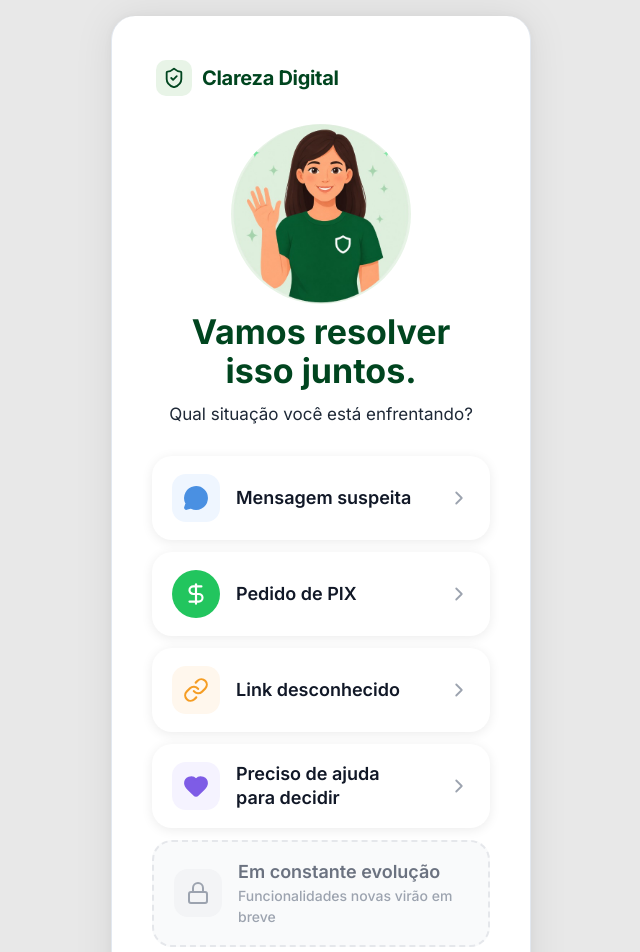
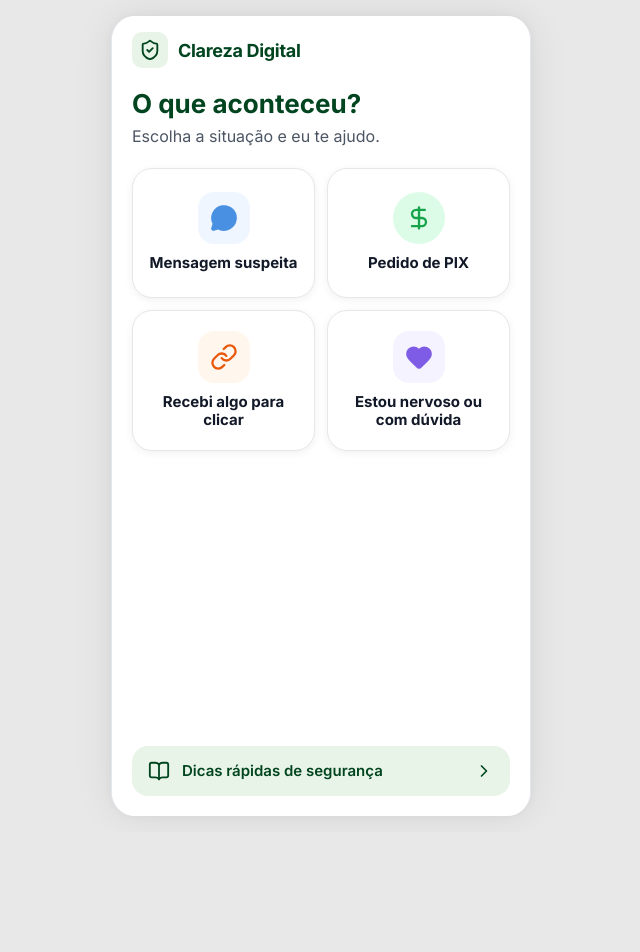
Before and after one commit to ltr-ops/clareza_digital_ihc, a React (Vite) app: page / in a window 1280 px wide. Shown: the top 952 px of the page, without its empty margins (319-959 px from the left). After the commit the page ends 832 px from the top, so only its background shows below. Built offline with nearby package versions, Linux system fonts and the light colour scheme.

Commit message:
Reestruturação da tela inicial com foco em IHC (zero-scroll, 2x2 grid)

```diff
--- a/src/ClarezaDigital.jsx
+++ b/src/ClarezaDigital.jsx
@@ -18,7 +18,6 @@ import {
   BookOpen,
   MessageCircle,
   DollarSign,
-  Lock,
 } from 'lucide-react'
 
 /* ═══════════════════════════════════════════════
@@ -318,407 +317,288 @@ const ClarezaDigital = () => {
   const renderSplash = () => null
 
   // ════════════════════════════════════
-  //  TELA 1 — MENU PRINCIPAL (fiel à imagem de referência)
+  //  TELA 1 — MENU PRINCIPAL (zero-scroll, 2×2 grid)
   // ════════════════════════════════════
   const renderMenu = () => (
     <div
       className="animate-fadeIn"
-      style={{ backgroundColor: '#FFFFFF', minHeight: '100dvh' }}
+      style={{
+        backgroundColor: '#FFFFFF',
+        minHeight: '100dvh',
+        display: 'flex',
+        flexDirection: 'column',
+      }}
     >
-      {/* ── HEADER: escudo + nome + ícone info ── */}
+      {/* ── HEADER: escudo + nome ── */}
       <div
         style={{
           display: 'flex',
           alignItems: 'center',
-          justifyContent: 'space-between',
-          padding: '20px 24px 12px',
+          gap: '10px',
+          padding: '16px 20px 8px',
         }}
       >
-        <div style={{ display: 'flex', alignItems: 'center', gap: '10px' }}>
-          {/* Ícone escudo verde */}
+        <div
+          style={{
+            width: '36px',
+            height: '36px',
+            backgroundColor: '#e8f4e7',
+            borderRadius: '10px',
+            display: 'flex',
+            alignItems: 'center',
+            justifyContent: 'center',
+            flexShrink: 0,
+          }}
+        >
+          <ShieldCheck size={22} style={{ color: '#00451f' }} aria-hidden="true" />
+        </div>
+        <span
+          style={{
+            fontSize: '18px',
+            fontWeight: '700',
+            color: '#00451f',
+            letterSpacing: '-0.3px',
+          }}
+        >
+          Clareza Digital
+        </span>
+      </div>
+
+      {/* ── SAUDAÇÃO E ORIENTAÇÃO ── */}
+      <div style={{ padding: '12px 20px 0' }}>
+        <h1
+          style={{
+            fontSize: '26px',
+            fontWeight: '800',
+            color: '#00451f',
+            lineHeight: '1.2',
+            margin: '0 0 6px',
+          }}
+        >
+          O que aconteceu?
+        </h1>
+        <p
+          style={{
+            fontSize: '16px',
+            color: '#4B5563',
+            lineHeight: '1.4',
+            margin: 0,
+          }}
+        >
+          Escolha a situação e eu te ajudo.
+        </p>
+      </div>
+
+      {/* ── GRID 2×2 DE AÇÕES PRINCIPAIS ── */}
+      <div
+        style={{
+          display: 'grid',
+          gridTemplateColumns: '1fr 1fr',
+          gap: '12px',
+          padding: '20px 20px 12px',
+          flex: 1,
+          alignContent: 'start',
+        }}
+      >
+        {/* Card 1 — Mensagem suspeita */}
+        <button
+          onClick={() => irParaTela('mensagem')}
+          aria-label="Recebi uma mensagem suspeita"
+          id="btn-mensagem-suspeita"
+          style={{
+            display: 'flex',
+            flexDirection: 'column',
+            alignItems: 'center',
+            justifyContent: 'center',
+            gap: '10px',
+            padding: '20px 12px',
+            backgroundColor: '#ffffff',
+            border: '1.5px solid #e5e7eb',
+            borderRadius: '20px',
+            boxShadow: '0 2px 8px rgba(0,0,0,0.06)',
+            cursor: 'pointer',
+            textAlign: 'center',
+            minHeight: '130px',
+            transition: 'box-shadow 200ms ease, border-color 200ms ease, transform 150ms ease',
+          }}
+          onMouseEnter={e => { e.currentTarget.style.boxShadow = '0 4px 16px rgba(74,144,226,0.18)'; e.currentTarget.style.borderColor = '#93bbf0' }}
+          onMouseLeave={e => { e.currentTarget.style.boxShadow = '0 2px 8px rgba(0,0,0,0.06)'; e.currentTarget.style.borderColor = '#e5e7eb' }}
+        >
           <div
             style={{
-              width: '36px',
-              height: '36px',
-              backgroundColor: '#e8f4e7',
-              borderRadius: '10px',
+              width: '52px',
+              height: '52px',
+              borderRadius: '16px',
+              backgroundColor: '#eff6ff',
               display: 'flex',
               alignItems: 'center',
               justifyContent: 'center',
             }}
           >
-            <ShieldCheck size={22} style={{ color: '#00451f' }} aria-hidden="true" />
-          </div>
-          {/* Texto Clareza Digital */}
+            <MessageCircle size={28} style={{ color: '#4a90e2' }} fill="#4a90e2" aria-hidden="true" />
+          </div>
           <span
             style={{
-              fontSize: '20px',
+              fontSize: '15px',
               fontWeight: '700',
-              color: '#00451f',
-              letterSpacing: '-0.3px',
+              color: '#111827',
+              lineHeight: '1.25',
             }}
           >
-            Clareza Digital
+            Mensagem{'\n'}suspeita
           </span>
-        </div>
-      </div>
-
-      {/* ── ILUSTRAÇÃO: círculo verde claro + imagem da mulher ── */}
-      <div
-        style={{
-          display: 'flex',
-          justifyContent: 'center',
-          marginTop: '16px',
-          marginBottom: '8px',
-        }}
-      >
-        <div
+        </button>
+
+        {/* Card 2 — Pedido de PIX */}
+        <button
+          onClick={() => irParaTela('pix')}
+          aria-label="Recebi um pedido de PIX"
+          id="btn-pedido-pix"
           style={{
-            width: '180px',
-            height: '180px',
-            borderRadius: '50%',
-            backgroundColor: '#e8f4e7',
             display: 'flex',
+            flexDirection: 'column',
             alignItems: 'center',
             justifyContent: 'center',
-            overflow: 'hidden',
-            position: 'relative',
+            gap: '10px',
+            padding: '20px 12px',
+            backgroundColor: '#ffffff',
+            border: '1.5px solid #e5e7eb',
+            borderRadius: '20px',
+            boxShadow: '0 2px 8px rgba(0,0,0,0.06)',
+            cursor: 'pointer',
+            textAlign: 'center',
+            minHeight: '130px',
+            transition: 'box-shadow 200ms ease, border-color 200ms ease, transform 150ms ease',
           }}
+          onMouseEnter={e => { e.currentTarget.style.boxShadow = '0 4px 16px rgba(34,197,94,0.18)'; e.currentTarget.style.borderColor = '#86efac' }}
+          onMouseLeave={e => { e.currentTarget.style.boxShadow = '0 2px 8px rgba(0,0,0,0.06)'; e.currentTarget.style.borderColor = '#e5e7eb' }}
         >
-          <img
-            src="/assistente.png"
-            alt="Assistente digital sorrindo e acenando"
-            style={{
-              width: '240px',
-              height: '240px',
-              objectFit: 'contain',
-              position: 'absolute',
-              bottom: '-29px', // Altere aqui: valores mais negativos jogam a imagem mais para baixo
-              left: '50%',
-              transform: 'translateX(-50%)',
-            }}
-          />
-          {/* Estrelinhas decorativas */}
-          <span
-            style={{
-              position: 'absolute',
-              top: '18px',
-              left: '18px',
-              fontSize: '14px',
-              color: '#4ade80',
-              opacity: 0.7,
-            }}
-          >✦</span>
-          <span
-            style={{
-              position: 'absolute',
-              top: '22px',
-              right: '20px',
-              fontSize: '10px',
-              color: '#4ade80',
-              opacity: 0.6,
-            }}
-          >✦</span>
-        </div>
-      </div>
-
-      {/* ── TÍTULO E SUBTÍTULO ── */}
-      <div style={{ padding: '0 28px', textAlign: 'center', marginBottom: '28px' }}>
-        <h1
-          style={{
-            fontSize: '34px',
-            fontWeight: '800',
-            color: '#00451f',
-            lineHeight: '1.15',
-            margin: '0 0 12px',
-          }}
-        >
-          Vamos resolver{' '}<br />isso juntos.
-        </h1>
-        <p
-          style={{
-            fontSize: '17px',
-            color: '#1f2937',
-            lineHeight: '1.5',
-            margin: 0,
-          }}
-        >
-          Qual situação você está enfrentando?
-        </p>
-      </div>
-
-      {/* ── 4 CARDS DE OPÇÕES ── */}
-      <div
-        style={{
-          display: 'flex',
-          flexDirection: 'column',
-          gap: '12px',
-          padding: '0 20px',
-          marginBottom: '20px',
-        }}
-      >
-        {/* Card 1 — Mensagem suspeita */}
-        <button
-          onClick={() => irParaTela('mensagem')}
-          aria-label="Analisar mensagem suspeita"
-          id="btn-mensagem-suspeita"
-          style={{
-            display: 'flex',
-            alignItems: 'center',
-            gap: '16px',
-            padding: '18px 20px',
-            backgroundColor: '#ffffff',
-            border: 'none',
-            borderRadius: '20px',
-            boxShadow: '0 2px 12px rgba(0,0,0,0.08)',
-            cursor: 'pointer',
-            textAlign: 'left',
-            minHeight: '76px',
-            transition: 'box-shadow 200ms ease, transform 150ms ease',
-          }}
-          onMouseEnter={e => e.currentTarget.style.boxShadow = '0 4px 20px rgba(0,0,0,0.13)'}
-          onMouseLeave={e => e.currentTarget.style.boxShadow = '0 2px 12px rgba(0,0,0,0.08)'}
-        >
-          {/* Ícone azul - balão de conversa */}
           <div
             style={{
-              width: '48px',
-              height: '48px',
-              borderRadius: '14px',
-              backgroundColor: '#eff6ff',
+              width: '52px',
+              height: '52px',
+              borderRadius: '50%',
+              backgroundColor: '#dcfce7',
               display: 'flex',
               alignItems: 'center',
               justifyContent: 'center',
-              flexShrink: 0,
             }}
           >
-            <MessageCircle size={26} style={{ color: '#4a90e2' }} fill="#4a90e2" aria-hidden="true" />
+            <DollarSign size={28} style={{ color: '#16a34a' }} aria-hidden="true" />
           </div>
           <span
             style={{
-              flex: 1,
-              fontSize: '18px',
-              fontWeight: '600',
+              fontSize: '15px',
+              fontWeight: '700',
               color: '#111827',
-              lineHeight: '1.3',
+              lineHeight: '1.25',
             }}
           >
-            Mensagem suspeita
+            Pedido{'\n'}de PIX
           </span>
-          <ChevronRight size={22} style={{ color: '#9ca3af', flexShrink: 0 }} aria-hidden="true" />
         </button>
 
-        {/* Card 2 — Pedido de PIX */}
-        <button
-          onClick={() => irParaTela('pix')}
-          aria-label="Verificar pedido de PIX"
-          id="btn-pedido-pix"
-          style={{
-            display: 'flex',
-            alignItems: 'center',
-            gap: '16px',
-            padding: '18px 20px',
-            backgroundColor: '#ffffff',
-            border: 'none',
-            borderRadius: '20px',
-            boxShadow: '0 2px 12px rgba(0,0,0,0.08)',
-            cursor: 'pointer',
-            textAlign: 'left',
-            minHeight: '76px',
-            transition: 'box-shadow 200ms ease, transform 150ms ease',
-          }}
-          onMouseEnter={e => e.currentTarget.style.boxShadow = '0 4px 20px rgba(0,0,0,0.13)'}
-          onMouseLeave={e => e.currentTarget.style.boxShadow = '0 2px 12px rgba(0,0,0,0.08)'}
-        >
-          {/* Ícone verde - cifrão */}
-          <div
-            style={{
-              width: '48px',
-              height: '48px',
-              borderRadius: '50%',
-              backgroundColor: '#22c55e',
-              display: 'flex',
-              alignItems: 'center',
-              justifyContent: 'center',
-              flexShrink: 0,
-            }}
-          >
-            <DollarSign size={26} style={{ color: '#ffffff' }} aria-hidden="true" />
-          </div>
-          <span
-            style={{
-              flex: 1,
-              fontSize: '18px',
-              fontWeight: '600',
-              color: '#111827',
-              lineHeight: '1.3',
-            }}
-          >
-            Pedido de PIX
-          </span>
-          <ChevronRight size={22} style={{ color: '#9ca3af', flexShrink: 0 }} aria-hidden="true" />
-        </button>
-
-        {/* Card 3 — Link desconhecido */}
+        {/* Card 3 — Recebi algo para clicar */}
         <button
           onClick={() => irParaTela('link')}
-          aria-label="Verificar link desconhecido"
+          aria-label="Recebi algo para clicar e tenho dúvida"
           id="btn-link-desconhecido"
           style={{
             display: 'flex',
+            flexDirection: 'column',
             alignItems: 'center',
-            gap: '16px',
-            padding: '18px 20px',
+            justifyContent: 'center',
+            gap: '10px',
+            padding: '20px 12px',
             backgroundColor: '#ffffff',
-            border: 'none',
+            border: '1.5px solid #e5e7eb',
             borderRadius: '20px',
-            boxShadow: '0 2px 12px rgba(0,0,0,0.08)',
+            boxShadow: '0 2px 8px rgba(0,0,0,0.06)',
             cursor: 'pointer',
-            textAlign: 'left',
-            minHeight: '76px',
-            transition: 'box-shadow 200ms ease, transform 150ms ease',
+            textAlign: 'center',
+            minHeight: '130px',
+            transition: 'box-shadow 200ms ease, border-color 200ms ease, transform 150ms ease',
           }}
-          onMouseEnter={e => e.currentTarget.style.boxShadow = '0 4px 20px rgba(0,0,0,0.13)'}
-          onMouseLeave={e => e.currentTarget.style.boxShadow = '0 2px 12px rgba(0,0,0,0.08)'}
+          onMouseEnter={e => { e.currentTarget.style.boxShadow = '0 4px 16px rgba(245,157,35,0.18)'; e.currentTarget.style.borderColor = '#fdba74' }}
+          onMouseLeave={e => { e.currentTarget.style.boxShadow = '0 2px 8px rgba(0,0,0,0.06)'; e.currentTarget.style.borderColor = '#e5e7eb' }}
         >
-          {/* Ícone laranja - corrente/link */}
           <div
             style={{
-              width: '48px',
-              height: '48px',
-              borderRadius: '14px',
+              width: '52px',
+              height: '52px',
+              borderRadius: '16px',
               backgroundColor: '#fff7ed',
               display: 'flex',
               alignItems: 'center',
               justifyContent: 'center',
-              flexShrink: 0,
             }}
           >
-            <LinkIcon size={26} style={{ color: '#f59d23' }} aria-hidden="true" />
+            <LinkIcon size={28} style={{ color: '#ea580c' }} aria-hidden="true" />
           </div>
           <span
             style={{
-              flex: 1,
-              fontSize: '18px',
-              fontWeight: '600',
+              fontSize: '15px',
+              fontWeight: '700',
               color: '#111827',
-              lineHeight: '1.3',
+              lineHeight: '1.25',
             }}
           >
-            Link desconhecido
+            Recebi algo{'\n'}para clicar
           </span>
-          <ChevronRight size={22} style={{ color: '#9ca3af', flexShrink: 0 }} aria-hidden="true" />
         </button>
 
-        {/* Card 4 — Preciso de ajuda para decidir */}
+        {/* Card 4 — Estou nervoso ou com dúvida */}
         <button
           onClick={() => irParaTela('calma')}
-          aria-label="Preciso de ajuda para decidir"
+          aria-label="Estou nervoso ou com dúvida"
           id="btn-ajuda-decidir"
           style={{
             display: 'flex',
+            flexDirection: 'column',
             alignItems: 'center',
-            gap: '16px',
-            padding: '18px 20px',
+            justifyContent: 'center',
+            gap: '10px',
+            padding: '20px 12px',
             backgroundColor: '#ffffff',
-            border: 'none',
+            border: '1.5px solid #e5e7eb',
             borderRadius: '20px',
-            boxShadow: '0 2px 12px rgba(0,0,0,0.08)',
+            boxShadow: '0 2px 8px rgba(0,0,0,0.06)',
             cursor: 'pointer',
-            textAlign: 'left',
-            minHeight: '76px',
-            transition: 'box-shadow 200ms ease, transform 150ms ease',
+            textAlign: 'center',
+            minHeight: '130px',
+            transition: 'box-shadow 200ms ease, border-color 200ms ease, transform 150ms ease',
           }}
-          onMouseEnter={e => e.currentTarget.style.boxShadow = '0 4px 20px rgba(0,0,0,0.13)'}
-          onMouseLeave={e => e.currentTarget.style.boxShadow = '0 2px 12px rgba(0,0,0,0.08)'}
+          onMouseEnter={e => { e.currentTarget.style.boxShadow = '0 4px 16px rgba(126,92,230,0.18)'; e.currentTarget.style.borderColor = '#c4b5fd' }}
+          onMouseLeave={e => { e.currentTarget.style.boxShadow = '0 2px 8px rgba(0,0,0,0.06)'; e.currentTarget.style.borderColor = '#e5e7eb' }}
         >
-          {/* Ícone roxo - coração */}
           <div
             style={{
-              width: '48px',
-              height: '48px',
-              borderRadius: '14px',
+              width: '52px',
+              height: '52px',
+              borderRadius: '16px',
               backgroundColor: '#f5f3ff',
               display: 'flex',
               alignItems: 'center',
               justifyContent: 'center',
-              flexShrink: 0,
             }}
           >
-            <Heart size={26} style={{ color: '#7e5ce6' }} fill="#7e5ce6" aria-hidden="true" />
+            <Heart size={28} style={{ color: '#7e5ce6' }} fill="#7e5ce6" aria-hidden="true" />
           </div>
           <span
             style={{
-              flex: 1,
-              fontSize: '18px',
-              fontWeight: '600',
+              fontSize: '15px',
+              fontWeight: '700',
               color: '#111827',
-              lineHeight: '1.3',
+              lineHeight: '1.25',
             }}
           >
-            Preciso de ajuda{' '}<br />para decidir
+            Estou nervoso{'\n'}ou com dúvida
           </span>
-          <ChevronRight size={22} style={{ color: '#9ca3af', flexShrink: 0 }} aria-hidden="true" />
         </button>
-
-        {/* Card 5 — Em constante evolução */}
-        <div
-          style={{
-            display: 'flex',
-            alignItems: 'center',
-            gap: '16px',
-            padding: '18px 20px',
-            backgroundColor: '#f9fafb',
-            border: '2px dashed #e5e7eb',
-            borderRadius: '20px',
-            textAlign: 'left',
-            minHeight: '76px',
-          }}
-        >
-          {/* Ícone cinza - cadeado de bloqueio */}
-          <div
-            style={{
-              width: '48px',
-              height: '48px',
-              borderRadius: '14px',
-              backgroundColor: '#f3f4f6',
-              display: 'flex',
-              alignItems: 'center',
-              justifyContent: 'center',
-              flexShrink: 0,
-            }}
-          >
-            <Lock size={24} style={{ color: '#9ca3af' }} aria-hidden="true" />
-          </div>
-          <div style={{ flex: 1 }}>
-            <span
-              style={{
-                display: 'block',
-                fontSize: '18px',
-                fontWeight: '600',
-                color: '#6b7280',
-                lineHeight: '1.3',
-              }}
-            >
-              Em constante evolução
-            </span>
-            <span
-              style={{
-                display: 'block',
-                fontSize: '14px',
-                color: '#9ca3af',
-                marginTop: '2px',
-                fontWeight: '500',
-              }}
-            >
-              Funcionalidades novas virão em breve
-            </span>
-          </div>
-        </div>
       </div>
 
-      {/* ── CARD VERDE: Dicas rápidas de segurança ── */}
-      <div style={{ padding: '0 20px 32px' }}>
+      {/* ── BARRA INFERIOR: Dicas rápidas ── */}
+      <div style={{ padding: '0 20px 20px', marginTop: 'auto' }}>
         <button
           id="btn-dicas-seguranca"
           onClick={() => irParaTela('dicas')}
@@ -727,53 +607,31 @@ const ClarezaDigital = () => {
             width: '100%',
             display: 'flex',
             alignItems: 'center',
-            gap: '14px',
-            padding: '20px 20px',
+            gap: '12px',
+            padding: '14px 16px',
             backgroundColor: '#e8f4e7',
             border: 'none',
-            borderRadius: '20px',
-            boxShadow: '0 1px 6px rgba(0,0,0,0.06)',
+            borderRadius: '16px',
             cursor: 'pointer',
             textAlign: 'left',
             transition: 'box-shadow 200ms ease',
           }}
-          onMouseEnter={e => e.currentTarget.style.boxShadow = '0 4px 16px rgba(0,69,31,0.15)'}
-          onMouseLeave={e => e.currentTarget.style.boxShadow = '0 1px 6px rgba(0,0,0,0.06)'}
+          onMouseEnter={e => e.currentTarget.style.boxShadow = '0 4px 16px rgba(0,69,31,0.12)'}
+          onMouseLeave={e => e.currentTarget.style.boxShadow = 'none'}
         >
-          <div
+          <BookOpen size={22} style={{ color: '#00451f', flexShrink: 0 }} aria-hidden="true" />
+          <span
             style={{
-              flexShrink: 0,
-              display: 'flex',
-              alignItems: 'center',
-              justifyContent: 'center',
+              flex: 1,
+              fontSize: '15px',
+              fontWeight: '600',
+              color: '#00451f',
+              lineHeight: '1.3',
             }}
           >
-            <BookOpen size={30} style={{ color: '#00451f' }} aria-hidden="true" />
-          </div>
-          <div style={{ flex: 1 }}>
-            <p
-              style={{
-                fontSize: '17px',
-                fontWeight: '700',
-                color: '#00451f',
-                margin: '0 0 3px',
-                lineHeight: '1.3',
-              }}
-            >
-              Dicas rápidas de segurança
-            </p>
-            <p
-              style={{
-                fontSize: '14px',
-                color: '#1a6035',
-                margin: 0,
-                lineHeight: '1.4',
-              }}
-            >
-              Aprenda a se proteger no dia a dia.
-            </p>
-          </div>
-          <ChevronRight size={22} style={{ color: '#00451f', flexShrink: 0 }} aria-hidden="true" />
+            Dicas rápidas de segurança
+          </span>
+          <ChevronRight size={20} style={{ color: '#00451f', flexShrink: 0 }} aria-hidden="true" />
         </button>
       </div>
     </div>
@@ -1741,10 +1599,10 @@ const ClarezaDigital = () => {
         fontFamily: "'Inter', system-ui, -apple-system, sans-serif",
       }}
     >
-      {/* Conteúdo com padding responsivo, exceto splash que é full */}
+      {/* Conteúdo com padding responsivo, exceto splash/menu que são full */}
       <div
         key={animKey}
-        className={tela === 'splash' ? 'app-content-splash' : 'app-content'}
+        className={(tela === 'splash' || tela === 'menu') ? 'app-content-splash' : 'app-content'}
       >
         {tela === 'splash' && renderSplash()}
         {tela === 'menu' && renderMenu()}
```
Also changed, not shown: ChatGPT_Image_1_de_jun._de_2026__15_58_45-removebg-preview.png (added).
